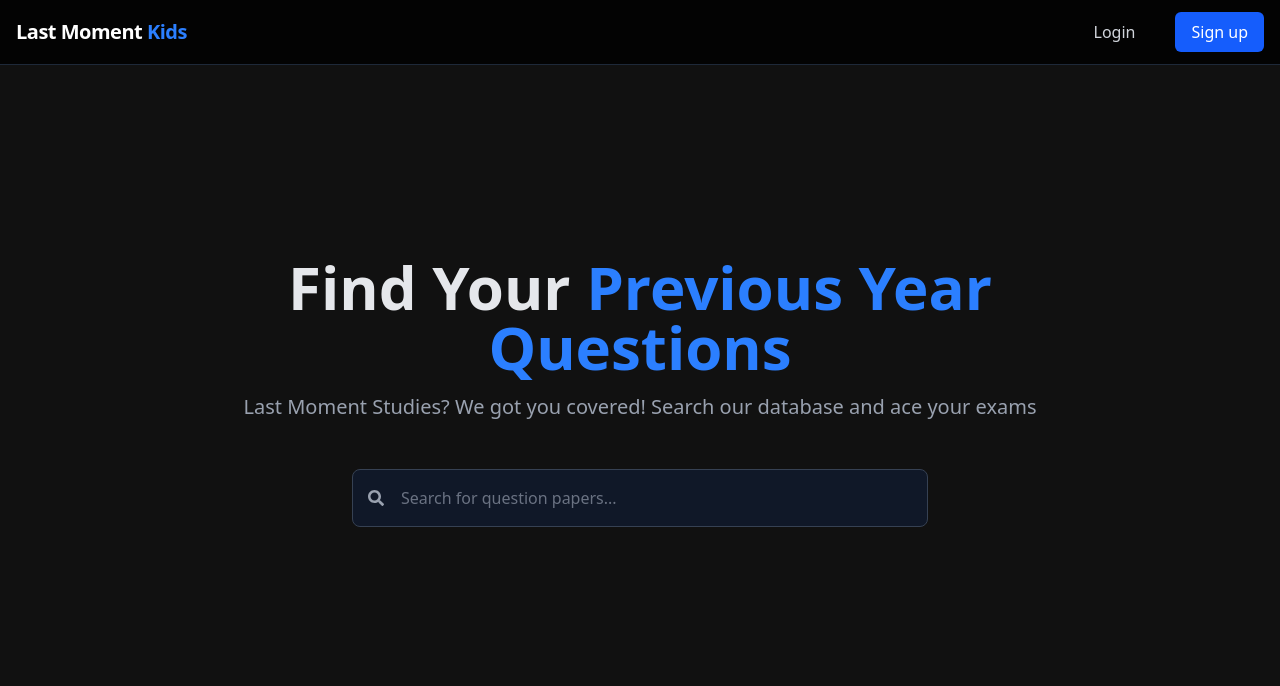
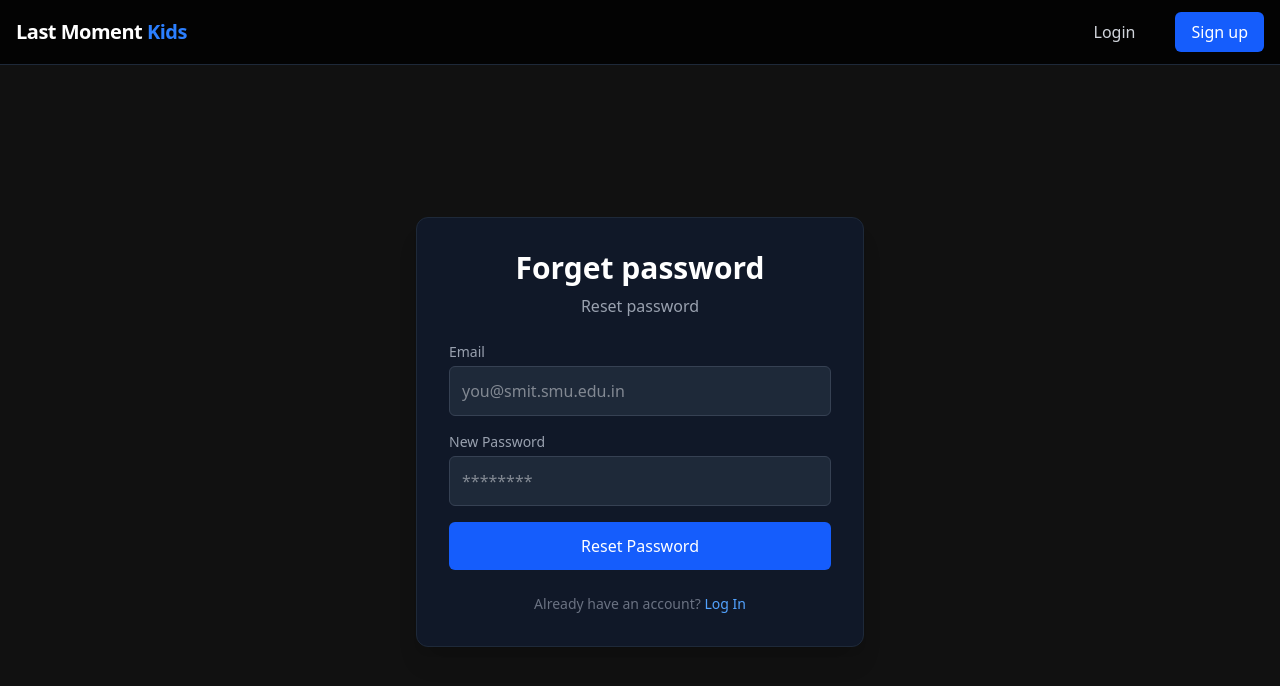
Before and after one commit to ryythem/CollegePYQSite, a React (Vite) app in the folder frontend/: page /forgot-password in a window 1280 px wide. Shown: the top 686 px of the page. Built offline with nearby package versions, Linux system fonts and the light colour scheme.

Commit message:
Created Forgot Password Page

```diff
--- a/frontend/src/App.jsx
+++ b/frontend/src/App.jsx
@@ -4,6 +4,7 @@ import Login from "./pages/Login.jsx";
 import Signup from "./pages/Signup.jsx";
 import Dashboard from "./pages/Dashboard.jsx";
 import ProtectedRoute from "./components/ProtectedRoute.jsx";
+import ForgotPassword from "./pages/ForgotPassword.jsx";
 
 function App() {
   return (
@@ -13,6 +14,7 @@ function App() {
           <Route path="*" element={<Home />} />
           <Route path="/signup" element={<Signup />} />
           <Route path="/login" element={<Login />} />
+          <Route path="/forgot-password" element={<ForgotPassword />} />
           <Route element={<ProtectedRoute />}>
             <Route path="/dashboard" element={<Dashboard />} />
           </Route>
--- /dev/null
+++ b/frontend/src/pages/ForgotPassword.jsx
@@ -0,0 +1,249 @@
+import { useEffect, useState } from "react";
+import { useNavigate, Link } from "react-router-dom";
+import axios from "axios";
+import Navbar from "../components/Navbar";
+
+const ForgotPassword = () => {
+  const [email, setEmail] = useState("");
+  const [password, setPassword] = useState("");
+  const [otp, setOtp] = useState("");
+  const [otpSent, setOtpSent] = useState(false);
+  const [error, setError] = useState("");
+  const [loading, setLoading] = useState(false);
+  const [resendTimer, setResendTimer] = useState(60);
+  const navigate = useNavigate();
+
+  useEffect(() => {
+    let timer;
+    if (otpSent && resendTimer > 0) {
+      timer = setInterval(() => {
+        setResendTimer((prev) => prev - 1);
+      }, 1000);
+    }
+    return () => clearInterval(timer);
+  }, [otpSent, resendTimer]);
+
+  const handleResetPassword = async () => {
+    if (!email || !password) {
+      setError("Please fill in all fields");
+      return;
+    }
+
+    setLoading(true);
+    setError("");
+
+    try {
+      const response = await axios.post("http://localhost:8000/auth/forgot-password", {
+        email,
+        password,
+      });
+
+      if (response.data.success) {
+        setOtpSent(true);
+        setError("");
+        setResendTimer(60);
+      } else {
+        setError(response.data.message || "Password Reset failed. Try again.");
+      }
+    } catch (err) {
+      setError(
+        err.response?.data?.message || "Something went wrong. Please try again."
+      );
+    } finally {
+      setLoading(false);
+    }
+  };
+
+  const handleOtp = async () => {
+    if (!otp) {
+      setError("Please enter the OTP");
+      return;
+    }
+
+    setLoading(true);
+    setError("");
+
+    try {
+      const response = await axios.post(
+        "http://localhost:8000/auth/verify-otp2",
+        {
+          email,
+          otp,
+        }
+      );
+
+      if (response.data.success) {
+        console.log("OTP Verified. Redirecting...");
+        setError("");
+        navigate("/login");
+      } else {
+        setError(response.data.message || "Invalid OTP. Please try again.");
+      }
+    } catch (err) {
+      setError(
+        err.response?.data?.message || "OTP verification failed. Try again."
+      );
+    } finally {
+      setLoading(false);
+    }
+  };
+
+  const handleResendOtp = async () => {
+    setLoading(true);
+    setError("");
+
+    try {
+      const response = await axios.post(
+        "http://localhost:8000/auth/resend-otp",
+        {
+          email,
+        }
+      );
+
+      if (response.data.success) {
+        setError(
+          response.data?.message || "New OTP has been sent! Check email"
+        );
+        setResendTimer(60);
+      } else {
+        setError(response.data?.message || "Failed to send OTP. Try Again");
+      }
+    } catch (e) {
+      setError(e.response?.data?.message || "Error sending OTP");
+    } finally {
+      setLoading(false);
+    }
+  };
+
+  return (
+    <div className="min-h-screen bg-[#111] text-gray-200">
+      <Navbar />
+      <div className="flex justify-center items-center min-h-screen pt-20 md:pt-16">
+        <div className="w-full max-w-md p-6 md:p-8 mx-4 bg-gray-900 rounded-xl border border-gray-800 shadow-xl">
+          {!otpSent ? (
+            <div className="space-y-6">
+              <div className="text-center space-y-2">
+                <h2 className="text-3xl font-bold text-white">
+                  Forget password
+                </h2>
+                <p className="text-gray-400">Reset password</p>
+              </div>
+
+              <div className="space-y-4">
+                <div>
+                  <label
+                    htmlFor="email"
+                    className="block text-sm font-medium text-gray-400 mb-1"
+                  >
+                    Email
+                  </label>
+                  <input
+                    id="email"
+                    type="email"
+                    placeholder="you@smit.smu.edu.in"
+                    value={email}
+                    onChange={(e) => setEmail(e.target.value)}
+                    className="w-full p-3 bg-gray-800 rounded-md border border-gray-700 focus:ring-2 focus:ring-blue-500 focus:border-transparent outline-none transition-all text-base"
+                  />
+                </div>
+
+                <div>
+                  <label
+                    htmlFor="password"
+                    className="block text-sm font-medium text-gray-400 mb-1"
+                  >
+                    New Password
+                  </label>
+                  <input
+                    id="password"
+                    type="password"
+                    placeholder="********"
+                    value={password}
+                    onChange={(e) => setPassword(e.target.value)}
+                    className="w-full p-3 bg-gray-800 rounded-md border border-gray-700 focus:ring-2 focus:ring-blue-500 focus:border-transparent outline-none transition-all text-base"
+                  />
+                </div>
+
+                <button
+                  onClick={handleResetPassword}
+                  disabled={loading}
+                  className="w-full py-3 px-4 bg-blue-600 hover:bg-blue-500 text-white font-medium rounded-md transition duration-200 ease-in-out focus:outline-none focus:ring-2 focus:ring-blue-500 focus:ring-offset-2 focus:ring-offset-gray-900 disabled:opacity-70 disabled:cursor-not-allowed"
+                >
+                  {loading ? "Resetting Password" : "Reset Password"}
+                </button>
+              </div>
+
+              <p className="text-center text-gray-500 text-sm">
+                Already have an account?{" "}
+                <Link to="/login" className="text-blue-400 hover:text-blue-300">
+                  Log In
+                </Link>
+              </p>
+            </div>
+          ) : (
+            <div className="space-y-6">
+              <div className="text-center space-y-2">
+                <h2 className="text-3xl font-bold text-white">Verify Email</h2>
+                <p className="text-gray-400">
+                  Enter the OTP sent to your email
+                </p>
+              </div>
+
+              <div className="space-y-4">
+                <div>
+                  <label
+                    htmlFor="otp"
+                    className="block text-sm font-medium text-gray-400 mb-1"
+                  >
+                    OTP Code
+                  </label>
+                  <input
+                    id="otp"
+                    type="text"
+                    placeholder="Enter 6-digit code"
+                    value={otp}
+                    onChange={(e) => setOtp(e.target.value)}
+                    className="w-full p-3 bg-gray-800 rounded-md border border-gray-700 focus:ring-2 focus:ring-blue-500 focus:border-transparent outline-none transition-all text-base"
+                  />
+                </div>
+
+                <button
+                  onClick={handleOtp}
+                  disabled={loading}
+                  className="w-full py-3 px-4 bg-blue-600 hover:bg-blue-500 text-white font-medium rounded-md transition duration-200 ease-in-out focus:outline-none focus:ring-2 focus:ring-blue-500 focus:ring-offset-2 focus:ring-offset-gray-900 disabled:opacity-70 disabled:cursor-not-allowed"
+                >
+                  {loading ? "Verifying..." : "Verify OTP"}
+                </button>
+
+                <p>
+                  {resendTimer > 0 ? (
+                    `Resend OTP in ${Math.floor(resendTimer / 60)}:${(
+                      resendTimer % 60
+                    )
+                      .toString()
+                      .padStart(2, "0")}`
+                  ) : (
+                    <button
+                      onClick={handleResendOtp}
+                      className="text-blue-400 hover:text-blue-300 font-medium"
+                    >
+                      Resend OTP
+                    </button>
+                  )}
+                </p>
+              </div>
+            </div>
+          )}
+
+          {error && (
+            <div className="mt-4 p-3 bg-red-900/50 border border-red-800 text-red-200 rounded-md text-sm">
+              {error}
+            </div>
+          )}
+        </div>
+      </div>
+    </div>
+  );
+};
+
+export default ForgotPassword;
--- a/frontend/src/pages/Login.jsx
+++ b/frontend/src/pages/Login.jsx
@@ -94,6 +94,15 @@ const Login = () => {
                 {loading ? "Logging in..." : "Log in"}
               </button>
             </div>
+            <p className="text-center text-gray-500 text-sm">
+
+              <Link
+                to="/forgot-password"
+                className="text-blue-400 hover:text-blue-300"
+              >
+                Forget Password
+              </Link>
+            </p>
 
             <p className="text-center text-gray-500 text-sm">
               Don't have an account?{" "}
```
